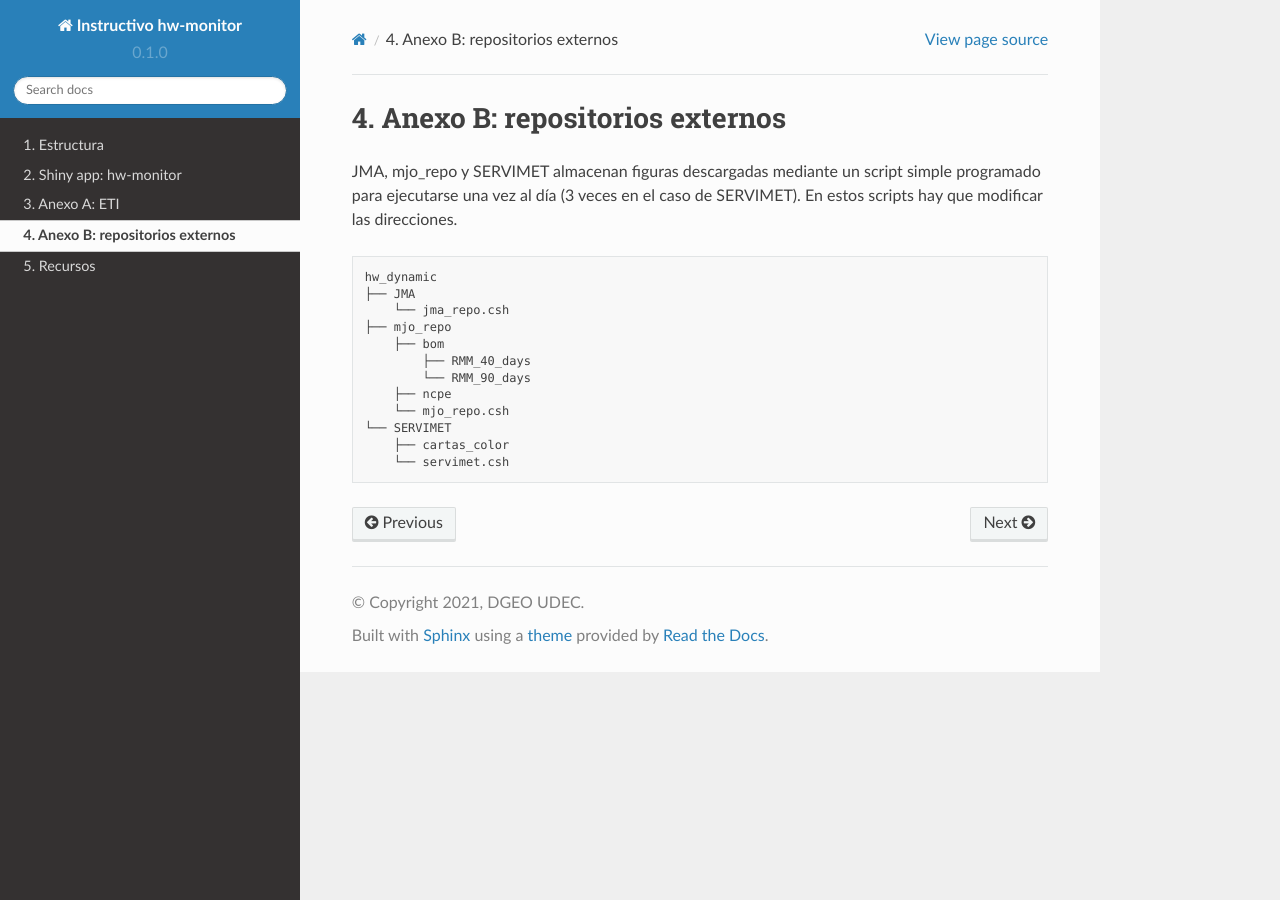
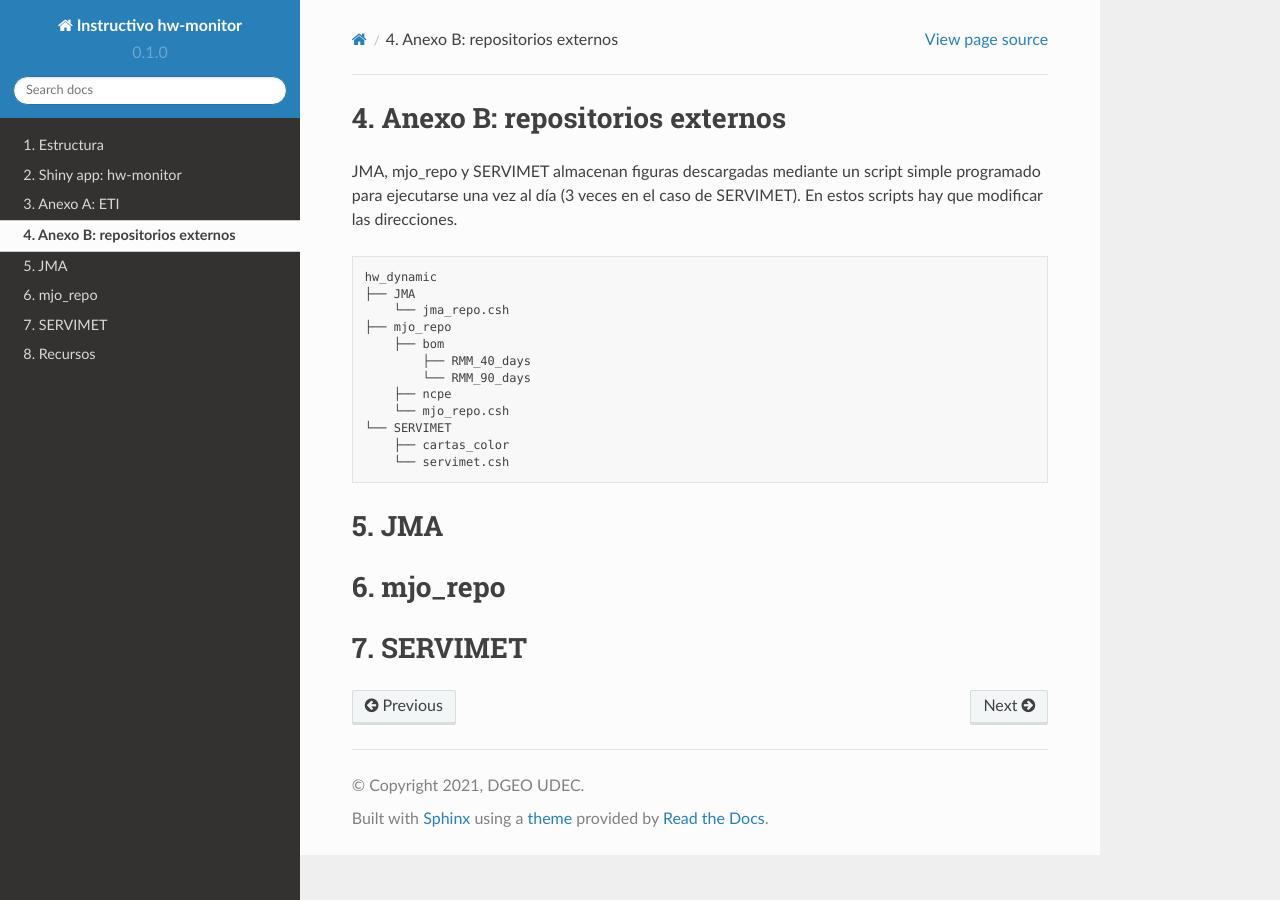
Before and after one commit to chsegura/rtd-tutorial, a Sphinx documentation site: the page built from docs/source/anexoB.rst, in a window 1280 px wide. Built offline with Sphinx 7.4.7 and the Read the Docs theme 2.0.0, drawn with Linux system fonts in a browser that asks for light colours.

Commit message:
Update anexoB.rst

```diff
--- a/docs/source/anexoB.rst
+++ b/docs/source/anexoB.rst
@@ -17,3 +17,12 @@ JMA, mjo_repo y SERVIMET almacenan figuras descargadas mediante un script simple
   └── SERVIMET
       ├── cartas_color
       └── servimet.csh
+
+JMA
+====
+
+mjo_repo
+====
+
+SERVIMET
+====
```
